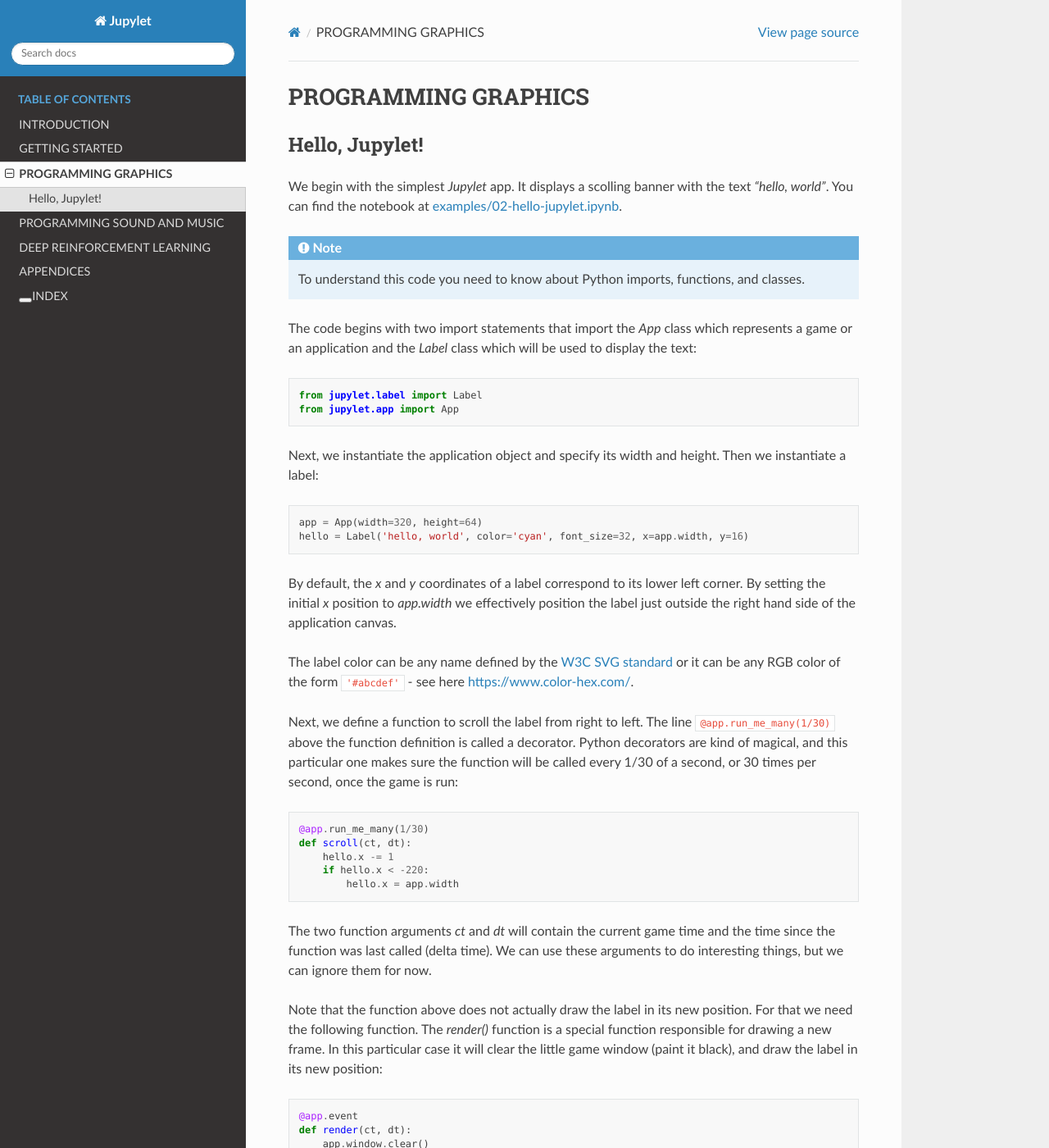
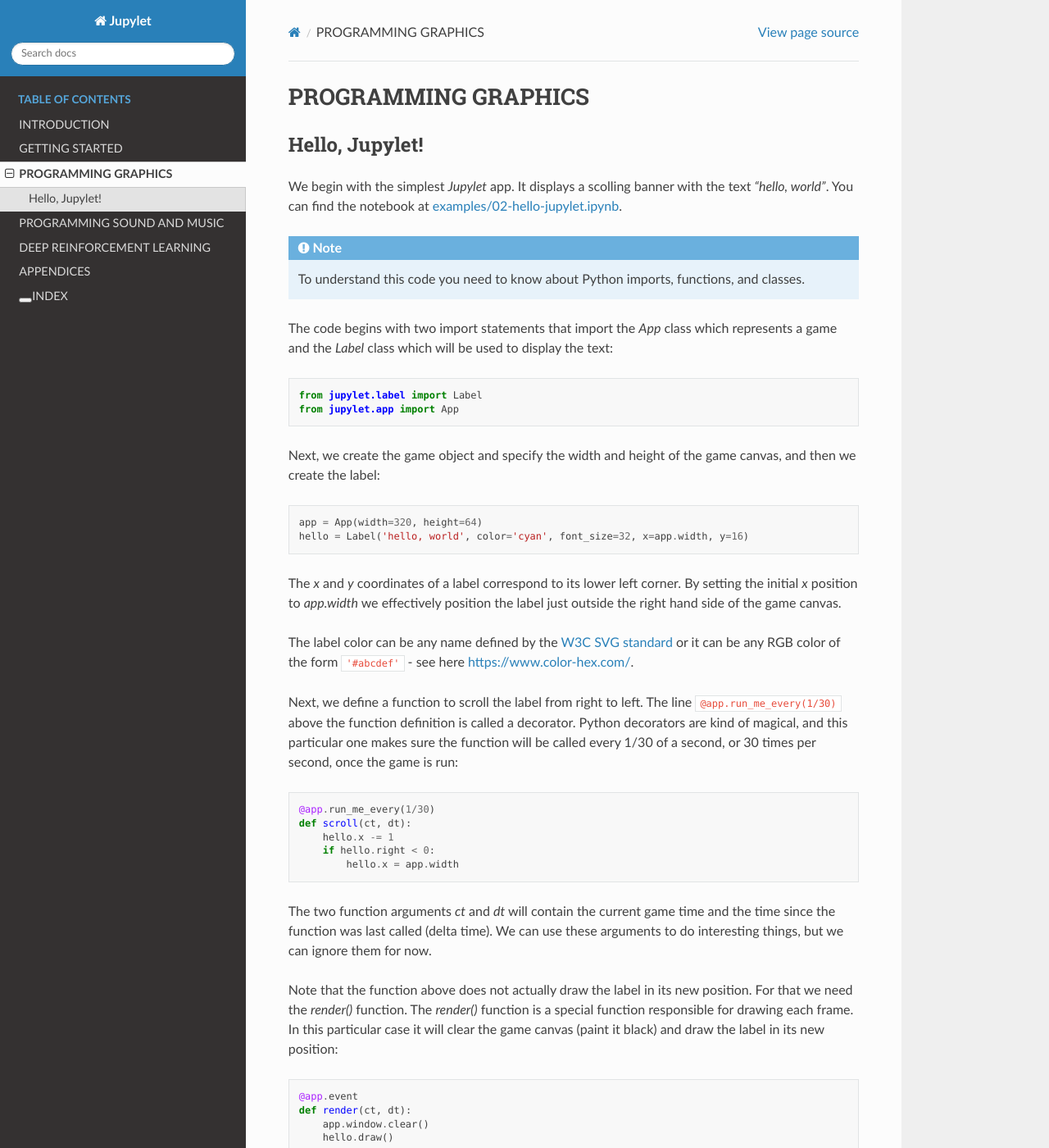
Before and after one commit to nir/jupylet, a Sphinx documentation site: the page built from docs/programmers_reference_guide/graphics.rst, in a window 1280 px wide and 1400 px high. Shown: the whole window at 82% size. Built offline with Sphinx 7.4.7 and the Read the Docs theme 2.0.0, drawn with Linux system fonts in a browser that asks for light colours; some of the changed text lies outside the part shown.

Commit message:
run_me_many to run_me_every

```diff
--- a/docs/programmers_reference_guide/graphics.rst
+++ b/docs/programmers_reference_guide/graphics.rst
@@ -13,42 +13,42 @@
     and classes.
 
 The code begins with two import statements that import the `App` class which
-represents a game or an application and the `Label` class which will be used
-to display the text:
+represents a game and the `Label` class which will be used to display the
+text:
 
 .. code-block:: python
 
     from jupylet.label import Label
     from jupylet.app import App
 
-Next, we instantiate the application object and specify its width and height.
-Then we instantiate a label:
+Next, we create the game object and specify the width and height of the
+game canvas, and then we create the label:
 
 .. code-block:: python
 
     app = App(width=320, height=64)
     hello = Label('hello, world', color='cyan', font_size=32, x=app.width, y=16)
 
-By default, the *x* and *y* coordinates of a label correspond to its lower
+The *x* and *y* coordinates of a label correspond to its lower
 left corner. By setting the initial *x* position to *app.width* we
 effectively position the label just outside the right hand side of the
-application canvas.
+game canvas.
 
 The label color can be any name defined by the `W3C SVG standard <https://www.w3.org/TR/SVG11/types.html#ColorKeywords>`_
 or it can be any RGB color of the form :code:`'#abcdef'` - see here `<https://www.color-hex.com/>`_.
 
 Next, we define a function to scroll the label from right to left. The
-line :code:`@app.run_me_many(1/30)` above the function definition is called a
+line :code:`@app.run_me_every(1/30)` above the function definition is called a
 decorator. Python decorators are kind of magical, and this particular one
 makes sure the function will be called every 1/30 of a second, or 30 times
 per second, once the game is run:
 
 .. code-block:: python
 
-    @app.run_me_many(1/30)
+    @app.run_me_every(1/30)
     def scroll(ct, dt):
         hello.x -= 1
-        if hello.x < -220:
+        if hello.right < 0:
             hello.x = app.width
 
 The two function arguments *ct* and *dt* will contain the current game time
@@ -56,9 +56,9 @@
 these arguments to do interesting things, but we can ignore them for now.
 
 Note that the function above does not actually draw the label in its new
-position. For that we need the following function. The *render()* function is a
-special function responsible for drawing a new frame. In this particular case
-it will clear the little game window (paint it black), and draw the label in
+position. For that we need the *render()* function. The *render()* function is a
+special function responsible for drawing each frame. In this particular case
+it will clear the game canvas (paint it black) and draw the label in
 its new position:
 
 .. code-block:: python
@@ -74,6 +74,7 @@
 
     app.run()
 
-If you run the notebook a canvas should appear with the following animation:
+If you run the notebook the game canvas should appear with the following
+animation:
 
 .. image:: ../images/hello-world.gif
```
Also changed, not shown: 7 other files.
